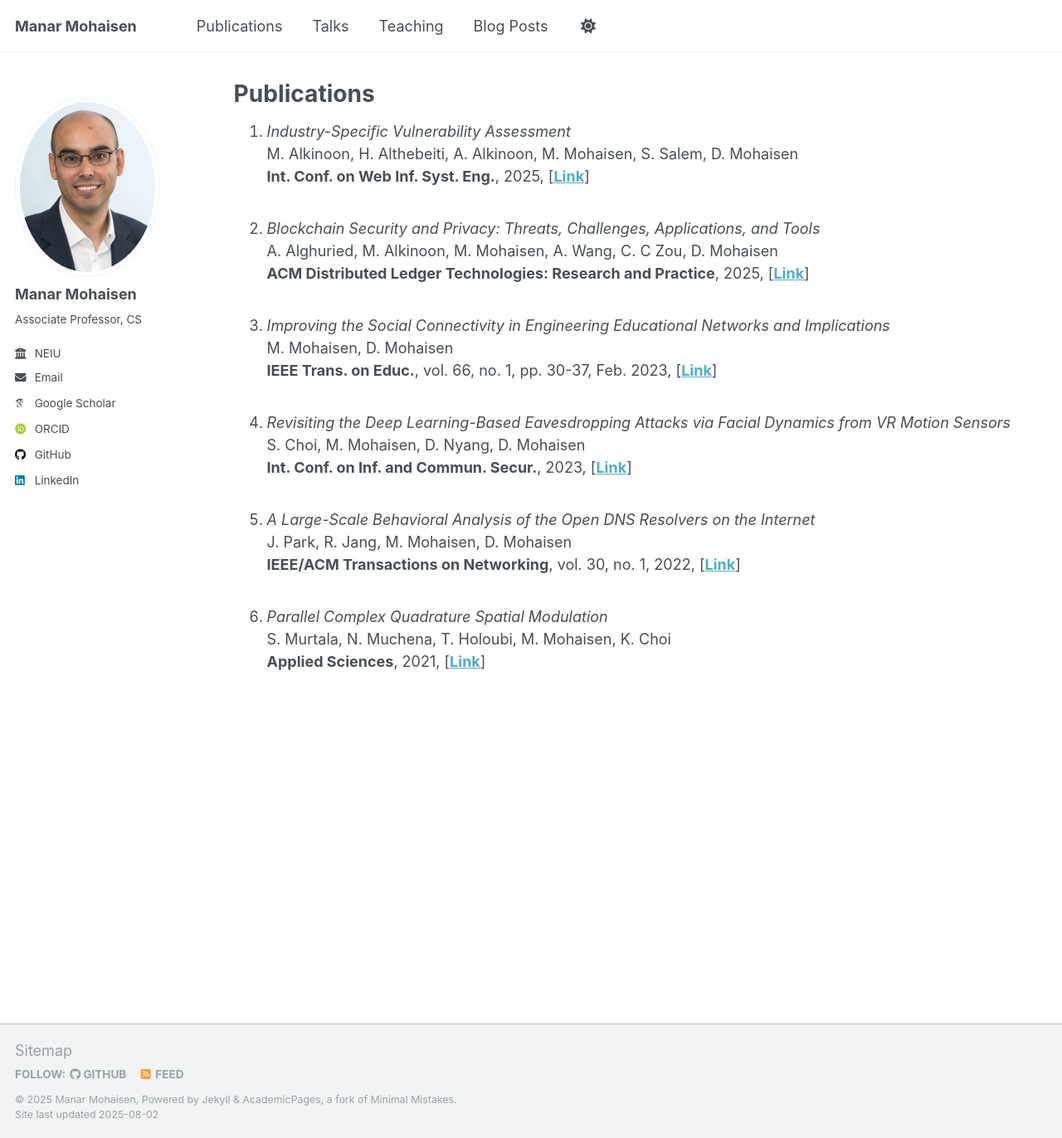
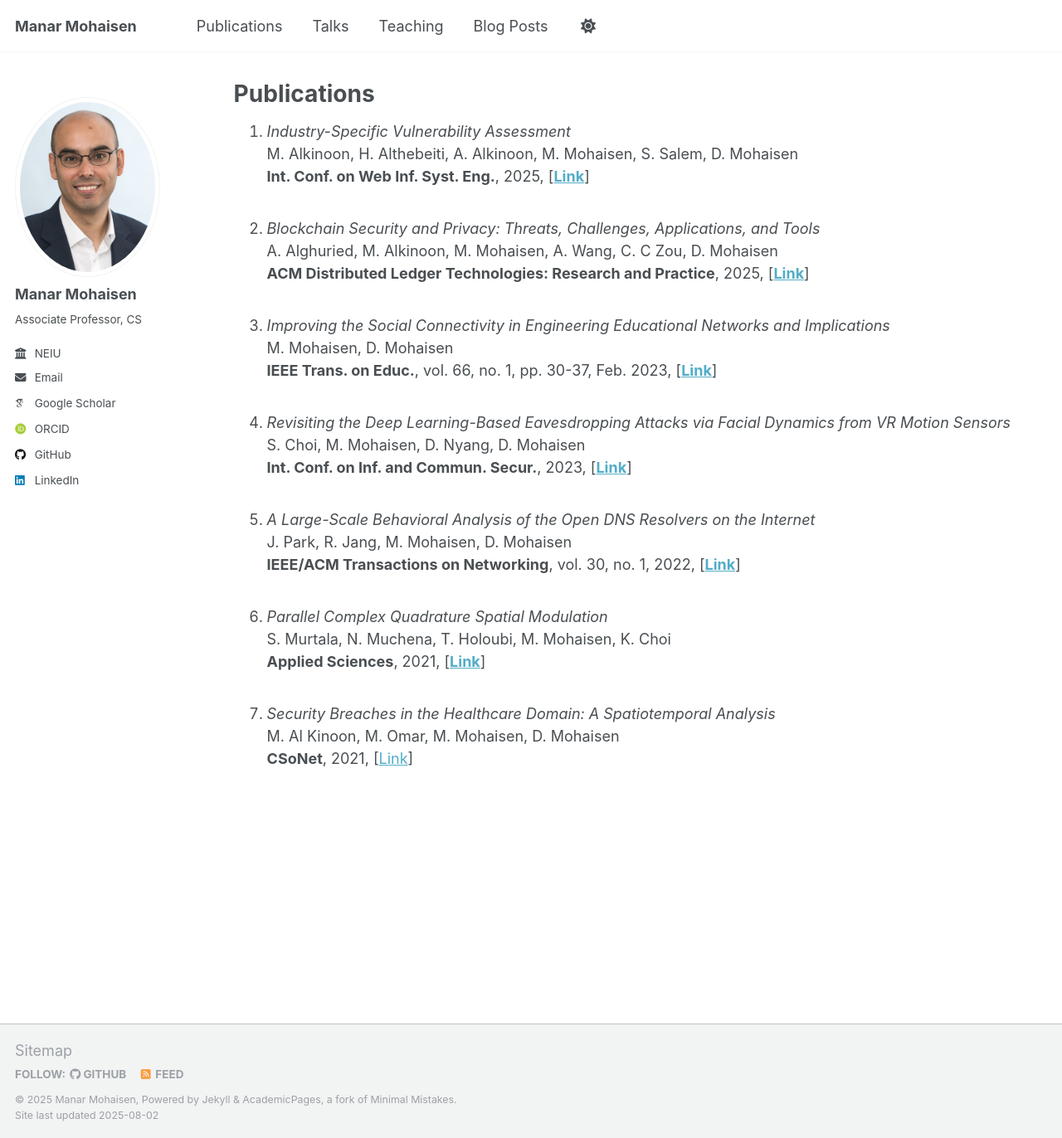
Before and after one commit to manarmohaisen/manarmohaisen.github.io, a Jekyll site: the page built from _pages/publications.html, in a window 1280 px wide and 1372 px high. Shown: the whole window at 83% size. Built offline with Jekyll 4.4.1, drawn with Linux system fonts in a browser that asks for light colours; some web fonts are replaced; a script that is not in the unit is left out.

Commit message:
Update publications.html

```diff
--- a/_pages/publications.html
+++ b/_pages/publications.html
@@ -21,18 +21,21 @@ author_profile: true
     <strong>Int. Conf. on Web Inf. Syst. Eng.</strong>, 2025, [<strong><a href="https://link.springer.com/chapter/10.1007/978-981-96-0576-7_10" target="_blank">Link</a></strong>]
   </li>
   <br>
+
   <li>
     <em>Blockchain Security and Privacy: Threats, Challenges, Applications, and Tools</em><br>
     A. Alghuried, M. Alkinoon, M. Mohaisen, A. Wang, C. C Zou, D. Mohaisen<br>
     <strong>ACM Distributed Ledger Technologies: Research and Practice</strong>, 2025, [<strong><a href="https://dl.acm.org/doi/abs/10.1145/3716323" target="_blank">Link</a></strong>]
   </li>
   <br>
+
   <li>
     <em>Improving the Social Connectivity in Engineering Educational Networks and Implications</em><br>
     M. Mohaisen, D. Mohaisen<br>
     <strong>IEEE Trans. on Educ.</strong>, vol. 66, no. 1, pp. 30-37, Feb. 2023, [<strong><a href="https://ieeexplore.ieee.org/abstract/document/9779858" target="_blank">Link</a></strong>]
   </li>
   <br>
+
   <li>
     <em>Revisiting the Deep Learning-Based Eavesdropping Attacks via Facial Dynamics from VR Motion Sensors</em><br>
     S. Choi, M. Mohaisen, D. Nyang, D. Mohaisen<br>
@@ -51,6 +54,13 @@ author_profile: true
     <em>Parallel Complex Quadrature Spatial Modulation</em><br>
     S. Murtala, N. Muchena, T. Holoubi, M. Mohaisen, K. Choi<br>
     <strong>Applied Sciences</strong>, 2021, [<strong><a https://www.mdpi.com/2076-3417/11/1/330" target="_blank">Link</a></strong>]
+  </li>
+  <br>
+
+  <li>
+    <em>Security Breaches in the Healthcare Domain: A Spatiotemporal Analysis</em><br>
+    M. Al Kinoon, M. Omar, M. Mohaisen, D. Mohaisen<br>
+    <strong>CSoNet</strong>, 2021, [<a https://link.springer.com/chapter/10.1007/978-3-030-91434-9_16" target="_blank">Link</a>]
   </li>
   <br>
 </ol>
```
